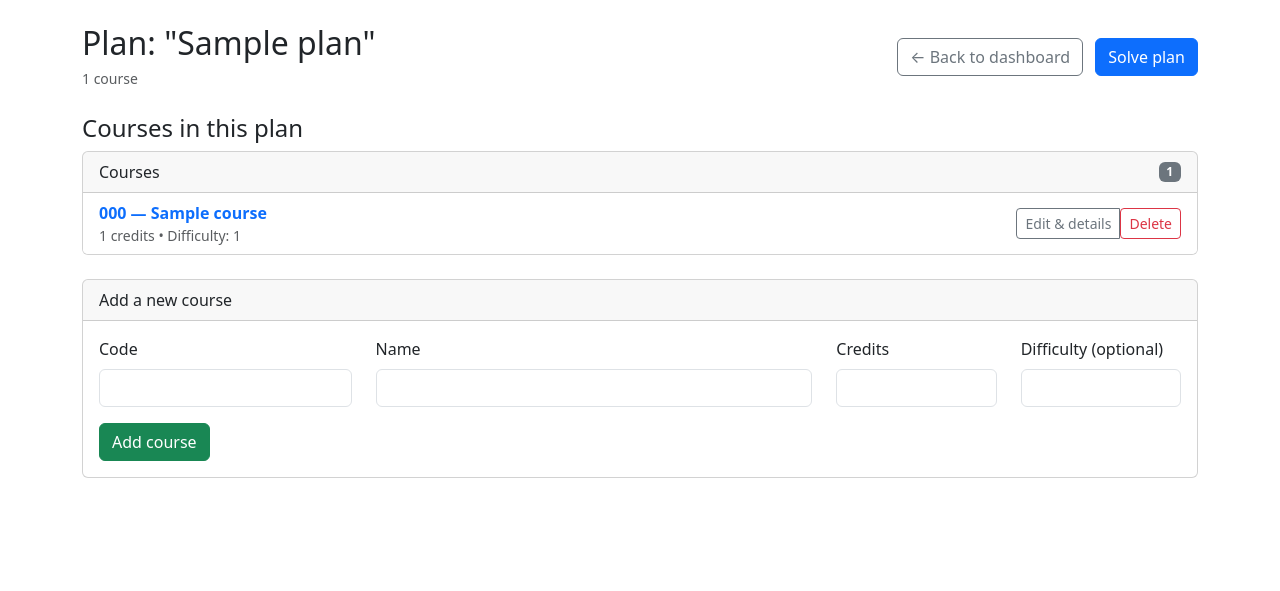
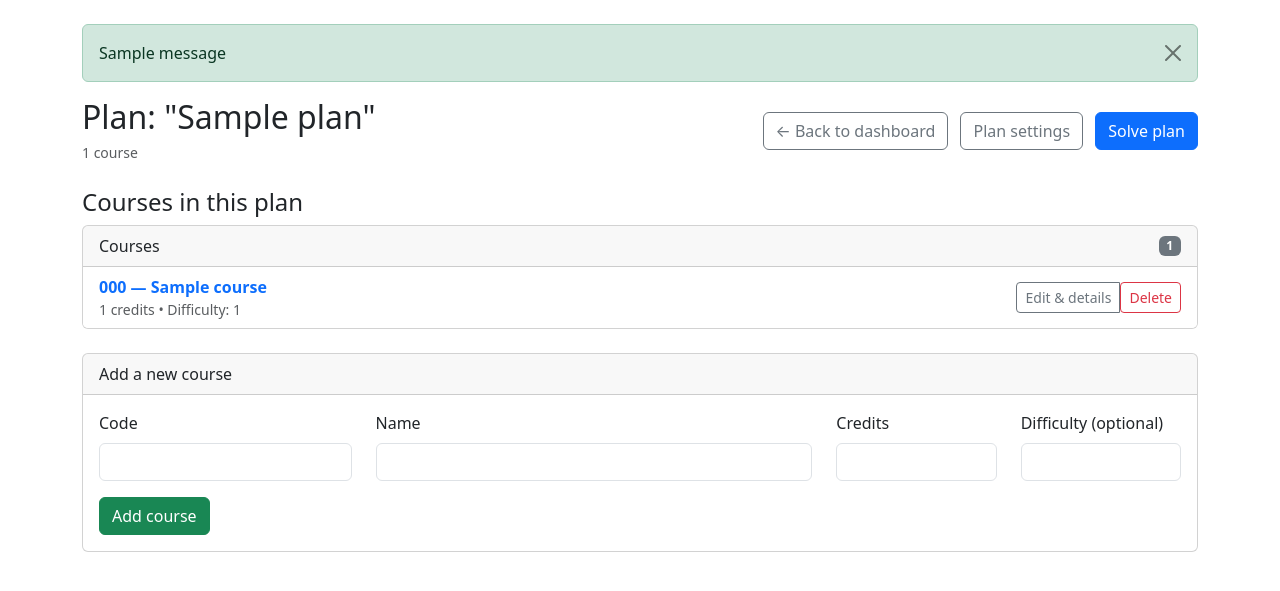
Before and after one commit to sarazoher/course-schedular, a Flask app: page /plans/1 in a window 1280 px wide. Shown: the part 56-647 px from the top of the page. Run offline with Flask 3, Linux system fonts and the light colour scheme; a user stored in the database is signed in; tables that the repository leaves empty hold one stand-in row (values such as "Sample post"); one stand-in notice (Sample message) is shown.

Commit message:
Cleanup plan creation, course adding and their respective UI templates

```diff
--- a/routes/main.py
+++ b/routes/main.py
@@ -42,17 +42,26 @@ def dashboard():
 @login_required
 def create_plan():
     if request.method == "POST":
-        name = request.form.get("name")
+        name = (request.form.get("name") or "").strip()
 
         if not name:
-            flash("Plan name is required.")
+            flash("Plan name is required.", "error")
+            return redirect(url_for("main.create_plan"))
+
+        # check if this user already has a plan with the same name
+        existing = DegreePlan.query.filter_by(
+            user_id=current_user.id,
+            name=name,
+        ).first()
+        if existing:
+            flash("Plan of this name already exists.", "error")
             return redirect(url_for("main.create_plan"))
 
         plan = DegreePlan(user_id=current_user.id, name=name)
         db.session.add(plan)
         db.session.commit()
 
-        flash("Degree plan created.")
+        flash("Degree plan created.", "success")
         return redirect(url_for("main.dashboard"))
 
     return render_template("create_plan.html")
@@ -163,47 +172,67 @@ def view_plan(plan_id: int):
 @main_bp.route("/plans/<int:plan_id>/courses/add", methods=["POST"])
 @login_required
 def add_course(plan_id: int):
-
+    # 1) Ensure plan belongs to current user
     plan = DegreePlan.query.filter_by(
-        id = plan_id,
-        user_id= current_user.id,
+        id=plan_id,
+        user_id=current_user.id,
     ).first()
     if plan is None:
         abort(404)
 
-    code = request.form.get("code", "").strip()
-    name = request.form.get("name", "").strip()
-    credits_raw = request.form.get("credits", "").strip()
-    difficulty_raw = request.form.get("difficulty", "").strip()
+    # 2) Read and normalize form fields
+    code = (request.form.get("code") or "").strip()
+    name = (request.form.get("name") or "").strip()
+    credits_raw = (request.form.get("credits") or "").strip()
+    difficulty_raw = (request.form.get("difficulty") or "").strip()
 
     if not code or not name:
-        flash("course code and name are required", "errorr")
+        flash("Course code and name are required.", "error")
         return redirect(url_for("main.view_plan", plan_id=plan.id))
 
+    # 3) Validate credits
+    # must be an int or .5 increments
     try:
-        credits_val = int(credits_raw) if credits_raw else 0
+        credits_val = float(credits_raw)
     except ValueError:
-        flash("Credits must be a number", "error")
+        flash("Credits must be a number.", "error")
         return redirect(url_for("main.view_plan", plan_id=plan.id))
 
-    #try:
-    #    difficulty_val = int(difficulty_raw) if difficulty_raw else None
-    #except ValueError:
-    #    flash("Difficulty must be a number.", "error")
-    #    return redirect(url_for("main.view_plan", plan_id=plan.id))
-    difficulty_val = None # temporarily ignoring difficulty
+    # no negative value, and must be in steps of 0.5
+    # we allow zero, for non-credit requirement courses
+    if credits_val < 0 or (credits_val * 2).is_integer:
+        flash("Credits must be an integer OR end with .5", "error")
+        return redirect(url_for("main.view_plan", plan_id=plan.id))
 
-    #make sure course codes are unique within a specific plan (no duplicates)
-    exists = Course.query.filter_by(
-        degree_plan_id= plan.id,
+    # 4) Validate difficulty (optional)
+    difficulty_val = None
+    if difficulty_raw:
+        try:
+            difficulty_val = int(difficulty_raw)
+        except ValueError:
+            flash("Difficulty must be a number.", "error")
+            return redirect(url_for("main.view_plan", plan_id=plan.id))
+
+    # 5) Duplicate checks inside this plan
+    existing_code = Course.query.filter_by(
+        degree_plan_id=plan.id,
         code=code,
     ).first()
-    if exists:
+    if existing_code:
         flash("A course with that code already exists in this plan.", "error")
         return redirect(url_for("main.view_plan", plan_id=plan.id))
 
+    existing_name = Course.query.filter_by(
+        degree_plan_id=plan.id,
+        name=name,
+    ).first()
+    if existing_name:
+        flash("A course with that name already exists in this plan.", "error")
+        return redirect(url_for("main.view_plan", plan_id=plan.id))
+
+    # 6) Create and save the course
     course = Course(
-        degree_plan_id = plan.id,
+        degree_plan_id=plan.id,
         code=code,
         name=name,
         credits=credits_val,
--- a/templates/base.html
+++ b/templates/base.html
@@ -38,10 +38,33 @@
       </div>
     </nav>
 
-    <div class="container">
+    <div class="container mt-3">
+      {# Flash messages (success / error / warning) #}
+      {% with messages = get_flashed_messages(with_categories=True) %}
+        {% if messages %}
+          {% for category, message in messages %}
+            {# Map "error" → Bootstrap "danger" #}
+            {% if category == "error" %}
+              {% set bs_category = "danger" %}
+            {% else %}
+              {% set bs_category = category %}
+            {% endif %}
+
+            <div class="alert alert-{{ bs_category }} alert-dismissible fade show" role="alert">
+              {{ message }}
+              <button type="button"
+                      class="btn-close"
+                      data-bs-dismiss="alert"
+                      aria-label="Close"></button>
+            </div>
+          {% endfor %}
+        {% endif %}
+      {% endwith %}
+
       {% block content %}{% endblock %}
     </div>
-    <!-- Bootstrap JS (for tabs, etc.) -->
+
+    <!-- Bootstrap JS (for tabs, alerts...) -->
     <script
       src="https://cdn.jsdelivr.net/npm/bootstrap@5.3.0/dist/js/bootstrap.bundle.min.js">
     </script>
--- a/templates/course_detail.html
+++ b/templates/course_detail.html
@@ -6,7 +6,7 @@
   <!-- Header: course title + back to plan + delete -->
   <div class="d-flex justify-content-between align-items-center mb-3">
     <div>
-      <h2>{{ course.code }} – {{ course.name }}</h2>
+      <h2>{{ course.code }} - {{ course.name }}</h2>
       <div class="text-muted">
         Plan:
         <a href="{{ url_for('main.view_plan', plan_id=plan.id) }}">
--- a/templates/plan_detail.html
+++ b/templates/plan_detail.html
@@ -11,12 +11,19 @@
   </div>
 
   <div class="text-end">
-    <a href="{{ url_for('main.dashboard') }}" class="btn btn-outline-secondary me-2">
+    <a href="{{ url_for('main.dashboard') }}"
+       class="btn btn-outline-secondary me-2">
       &larr; Back to dashboard
     </a>
 
-    {# adjust route name if needed #}
-    <a href="{{ url_for('main.solve_plan', plan_id=plan.id) }}" class="btn btn-primary">
+
+    <a href="{{ url_for('main.plan_settings', plan_id=plan.id) }}"
+       class="btn btn-outline-secondary me-2">
+      Plan settings
+    </a>
+
+    <a href="{{ url_for('main.solve_plan', plan_id=plan.id) }}"
+       class="btn btn-primary">
       Solve plan
     </a>
   </div>
```
